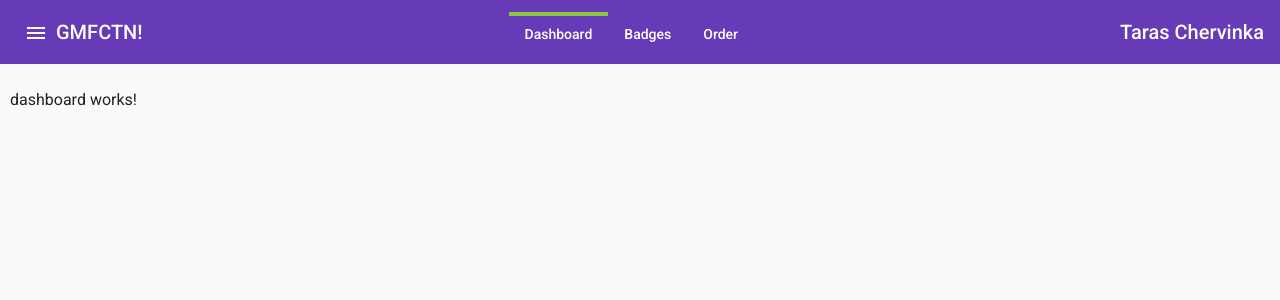
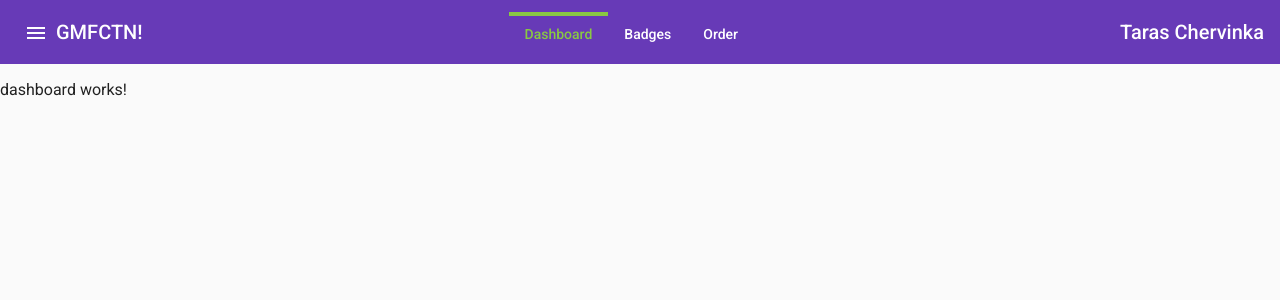
Before and after one commit to taraswithjazz/Exoft-trainee-app, an Angular app in the folder exoft-app/: page /dashboard in a window 1280 px wide. Shown: the top 300 px of the page. Built offline with nearby package versions, Linux system fonts and the light colour scheme.

Commit message:
header-sidebar fix

```diff
--- a/exoft-app/src/app/app.component.html
+++ b/exoft-app/src/app/app.component.html
@@ -1,2 +1 @@
-<app-header (toggle)="toggle()"></app-header>
-<app-sidebar [opened]="leftOpened"></app-sidebar>
+<app-layout></app-layout>
--- a/exoft-app/src/app/app.component.ts
+++ b/exoft-app/src/app/app.component.ts
@@ -6,8 +6,4 @@ import { Component } from '@angular/core';
   styleUrls: ['./app.component.css']
 })
 export class AppComponent {
-  leftOpened = false;
-  toggle() {
-    this.leftOpened = !this.leftOpened;
-  }
 }
--- a/exoft-app/src/app/header/header.component.css
+++ /dev/null
@@ -1,12 +0,0 @@
-.mat-toolbar {
-  display: flex;
-  justify-content: space-between;
-}
-.router-link-active {
-  border-top: #89c843 solid 4px;
-  border-radius: 0;
-}
-.menu {
-  display: flex;
-  align-items: center;
-}
--- a/exoft-app/src/app/header/header.component.html
+++ /dev/null
@@ -1,35 +0,0 @@
-<mat-toolbar color="primary">
-  <div class="menu">
-    <button
-      mat-icon-button
-      class="example-icon"
-      aria-label="Example icon-button with menu icon"
-      (click)="emit()"
-    >
-      <mat-icon>menu</mat-icon>
-    </button>
-    <span>GMFCTN!</span>
-  </div>
-  <div>
-    <a
-      mat-button
-      class="navigation-item"
-      routerLink="dashboard"
-      routerLinkActive="router-link-active"
-    >
-      Dashboard
-    </a>
-    <a
-      mat-button
-      class="navigation-item"
-      routerLink="badges"
-      routerLinkActive="router-link-active"
-    >
-      Badges
-    </a>
-    <a mat-button class="navigation-item" routerLink="" routerLinkActive="">
-      Order
-    </a>
-  </div>
-  <span>Taras Chervinka</span>
-</mat-toolbar>
--- a/exoft-app/src/app/header/header.component.ts
+++ /dev/null
@@ -1,16 +0,0 @@
-import { Component, EventEmitter, Output } from '@angular/core';
-
-@Component({
-  selector: 'app-header',
-  templateUrl: './header.component.html',
-  styleUrls: ['./header.component.css']
-})
-export class HeaderComponent {
-  @Output() toggle: EventEmitter<any> = new EventEmitter();
-
-  constructor() { }
-
-  emit() {
-      this.toggle.emit(null);
-  }
-}
--- /dev/null
+++ b/exoft-app/src/app/layout/layout.component.css
@@ -0,0 +1,26 @@
+mat-sidenav-container {
+  height: 100%;
+}
+
+mat-sidenav {
+  background-color: #673ab7;
+  width: 250px;
+}
+.container {
+  display: flex;
+  justify-content: center;
+  color: #fff;
+}
+.mat-toolbar {
+  display: flex;
+  justify-content: space-between;
+}
+.router-link-active {
+  border-top: #89c843 solid 4px;
+  border-radius: 0;
+  color: #89c843;
+}
+.menu {
+  display: flex;
+  align-items: center;
+}
--- /dev/null
+++ b/exoft-app/src/app/layout/layout.component.html
@@ -0,0 +1,45 @@
+<mat-sidenav-container>
+  <mat-sidenav #sidenav mode="over" [(opened)]="opened" opened>
+    <div class="container">
+      <h3>Sidenav</h3>
+    </div>
+  </mat-sidenav>
+  <mat-sidenav-content>
+    <mat-toolbar color="primary">
+      <div class="menu">
+        <button
+          mat-icon-button
+          class="example-icon"
+          aria-label="Example icon-button with menu icon"
+          (click)="sidenav.toggle()"
+        >
+          <mat-icon>menu</mat-icon>
+        </button>
+        <span>GMFCTN!</span>
+      </div>
+      <div>
+        <a
+          mat-button
+          class="navigation-item"
+          routerLink="dashboard"
+          routerLinkActive="router-link-active"
+        >
+          Dashboard
+        </a>
+        <a
+          mat-button
+          class="navigation-item"
+          routerLink="badges"
+          routerLinkActive="router-link-active"
+        >
+          Badges
+        </a>
+        <a mat-button class="navigation-item" routerLink="" routerLinkActive="">
+          Order
+        </a>
+      </div>
+      <span>Taras Chervinka</span>
+    </mat-toolbar>
+    <router-outlet></router-outlet>
+  </mat-sidenav-content>
+</mat-sidenav-container>
--- a/exoft-app/src/app/sidebar/sidebar.component.css
+++ /dev/null
@@ -1,17 +0,0 @@
-mat-sidenav-container {
-  height: 100%;
-}
-
-mat-sidenav {
-  background-color: #673ab7;
-  width: 250px;
-}
-.container {
-  display: flex;
-  justify-content: center;
-  color: #fff;
-}
-
-mat-sidenav-content {
-  padding: 10px;
-}
--- a/exoft-app/src/app/sidebar/sidebar.component.html
+++ /dev/null
@@ -1,10 +0,0 @@
-<mat-sidenav-container>
-  <mat-sidenav #sidenav mode="side" [(opened)]="opened" opened>
-    <div class="container">
-      <h3>Sidenav</h3>
-    </div>
-  </mat-sidenav>
-  <mat-sidenav-content>
-      <router-outlet></router-outlet>
-  </mat-sidenav-content>
-</mat-sidenav-container>
```
Also changed, not shown: exoft-app/src/app/app.module.ts (+3 -6 lines), exoft-app/src/app/layout/layout.component.ts (added, +10 -0 lines), exoft-app/src/app/sidebar/sidebar.component.ts (deleted, +0 -10 lines).
